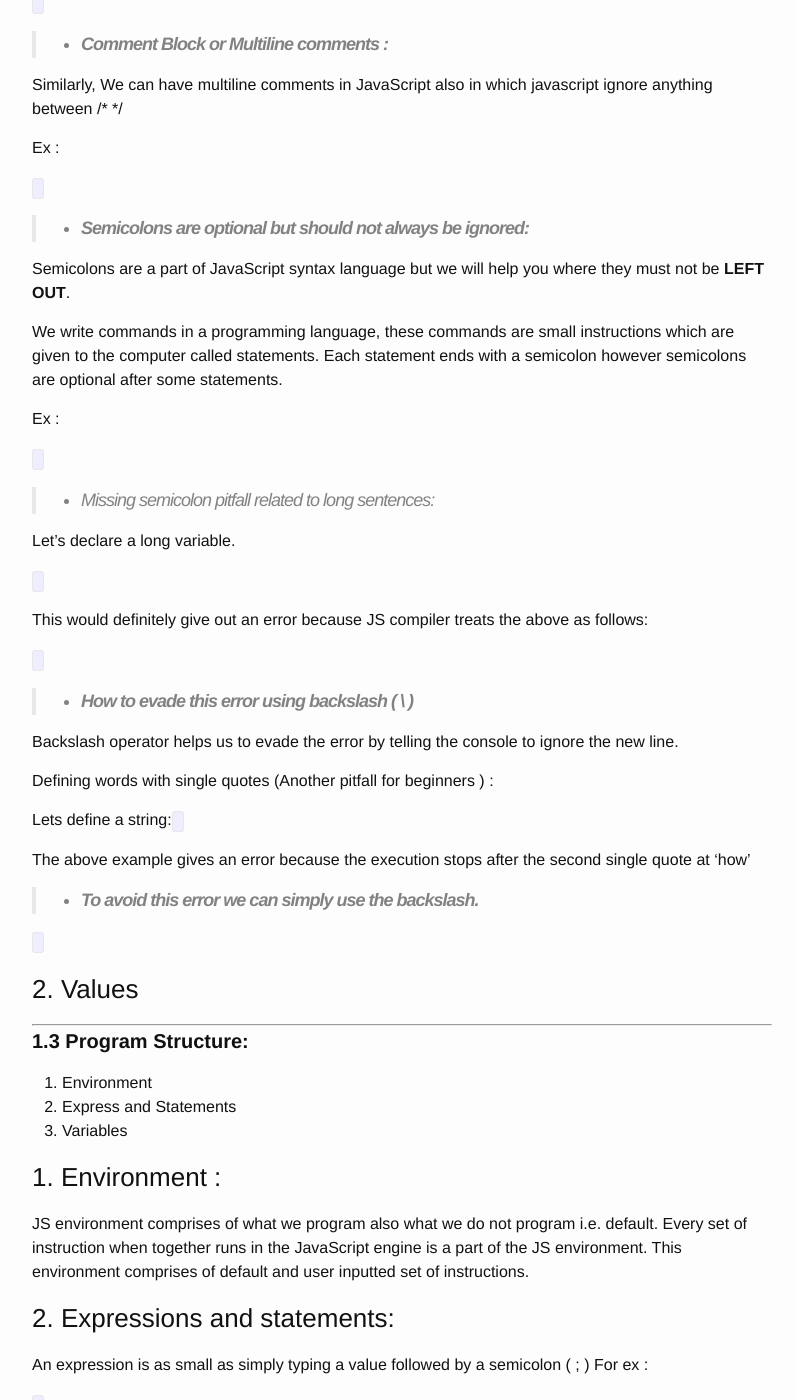
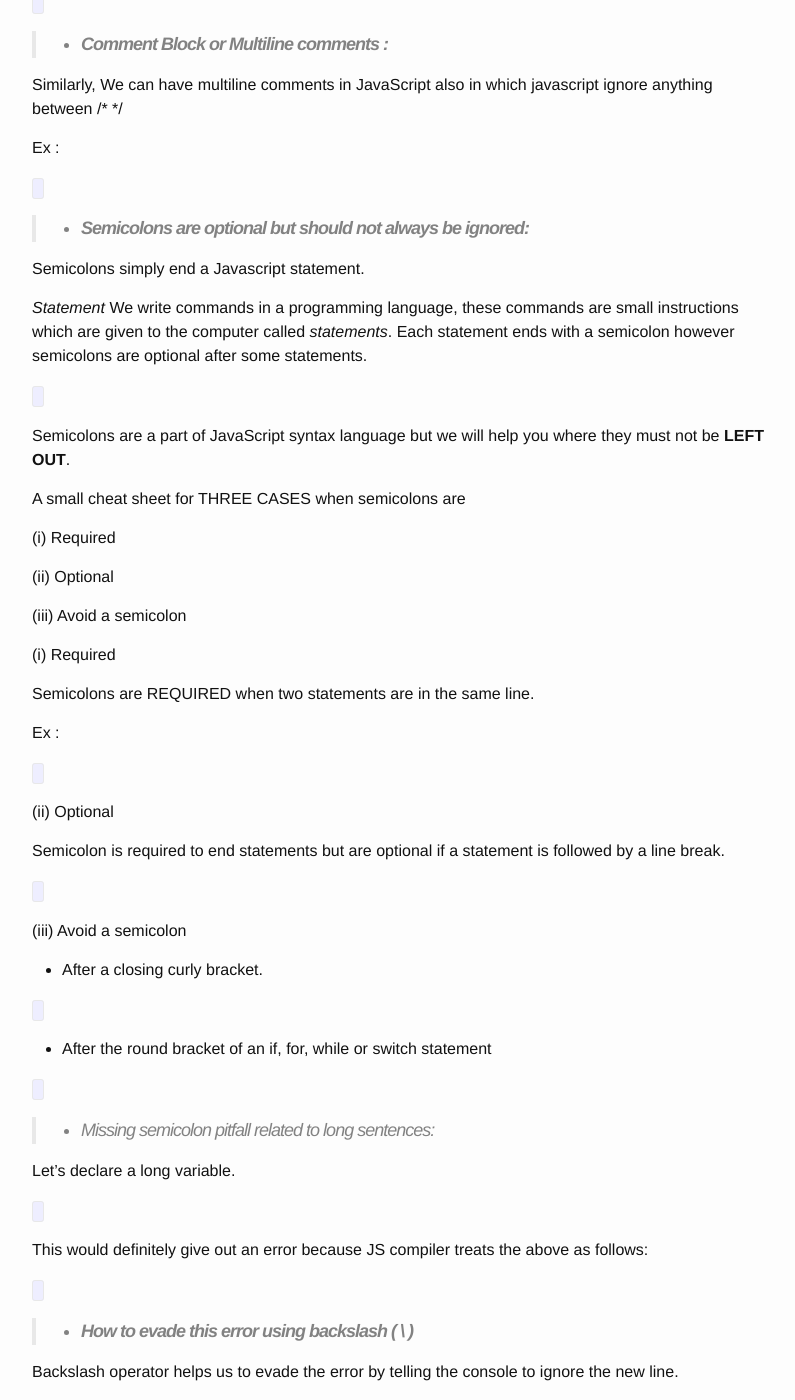
Before and after one commit to sagarmunjal/repo0001, a Jekyll site: the page built from _posts/2016-06-07-buckling-up.md, in a window 1280 px wide and 1400 px high, scrolled down 1190 px. Shown: the whole window, without its empty margins (238-1033 px from the left). Built offline with Jekyll 4.4.1, drawn with Linux system fonts in a browser that asks for light colours; nearby versions of some CDN libraries; a script that is not in the unit is left out.

Commit message:
Updated 2016-06-07-buckling-up.md

```diff
--- a/_posts/2016-06-07-buckling-up.md
+++ b/_posts/2016-06-07-buckling-up.md
@@ -71,13 +71,45 @@ Ex :
 
 > - **Semicolons are optional but should not always be ignored:**
 
+Semicolons simply end a Javascript statement.
+
+_Statement_ We write commands in a programming language, these commands are small instructions which are given to the computer called _statements_. Each statement ends with a semicolon however semicolons are optional after some statements.
+
+<code data-gist-id="9fd0f90a822dc3660cb93703043ca1c6" data-gist-file="gistfile1.txt" data-gist-hide-footer="true" data-gist-line="71-78"></code>
+
 Semicolons are a part of JavaScript syntax language but we will help you where they must not be **LEFT OUT**.
 
-We write commands in a programming language, these commands are small instructions which are given to the computer called statements. Each statement ends with a semicolon however semicolons are optional after some statements.
+A small cheat sheet for THREE CASES when semicolons are
+
+(i)   Required
+
+(ii)  Optional
+
+(iii) Avoid a semicolon
+
+(i)   Required
+
+Semicolons are REQUIRED when two statements are in the same line.
 
 Ex :
 
-<code data-gist-id="9fd0f90a822dc3660cb93703043ca1c6" data-gist-file="gistfile1.txt" data-gist-hide-footer="true" data-gist-line="10-13"></code>
+<code data-gist-id="9fd0f90a822dc3660cb93703043ca1c6" data-gist-file="gistfile1.txt" data-gist-hide-footer="true" data-gist-line="12-14"></code>
+
+(ii)  Optional
+
+Semicolon is required to end statements but are optional if a statement is followed by a line break.
+
+<code data-gist-id="9fd0f90a822dc3660cb93703043ca1c6" data-gist-file="gistfile1.txt" data-gist-hide-footer="true" data-gist-line="10-11"></code>
+
+(iii) Avoid a semicolon
+
+- After a closing curly bracket.
+
+<code data-gist-id="9fd0f90a822dc3660cb93703043ca1c6" data-gist-file="gistfile1.txt" data-gist-hide-footer="true" data-gist-line="80-91"></code>
+
+- After the round bracket of an if, for, while or switch statement
+
+<code data-gist-id="9fd0f90a822dc3660cb93703043ca1c6" data-gist-file="gistfile1.txt" data-gist-hide-footer="true" data-gist-line="92-100"></code>
 
 
 > - Missing semicolon pitfall related to long sentences:
```
